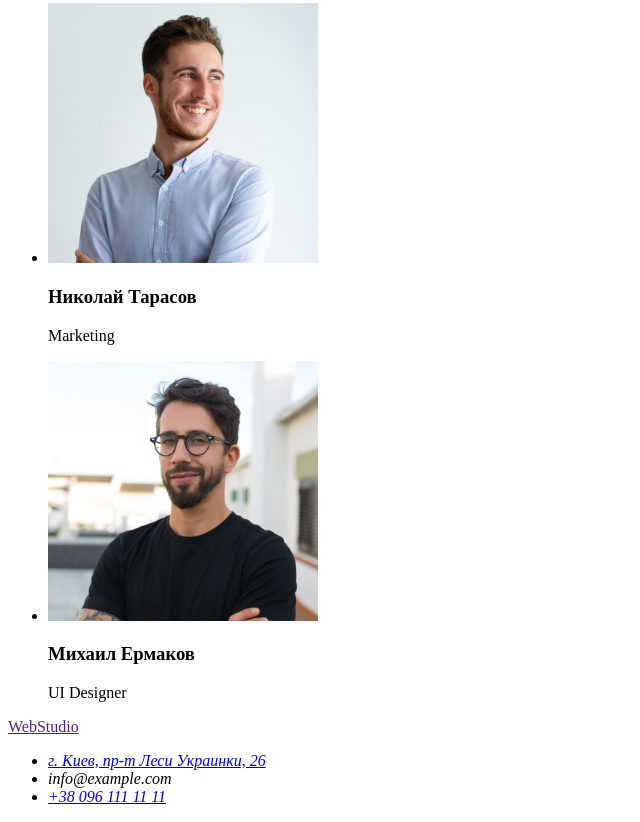
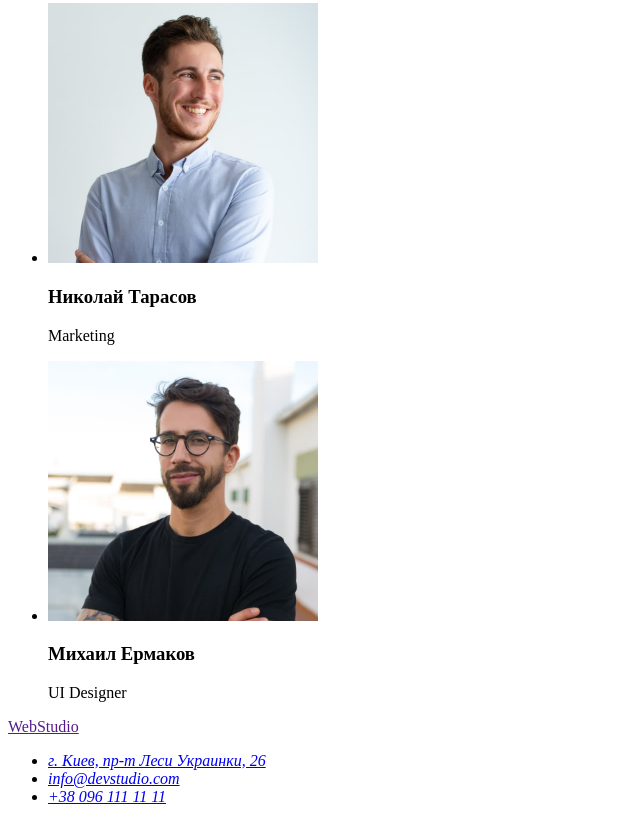
Before and after one commit to P-Sichkar/goit-markup-hw-02, a plain HTML site: page index.html in a window 1280 px wide. Shown: the part 2333-3155 px from the top of the page, without its empty margins (0-640 px from the left). Drawn offline with Linux system fonts and the light colour scheme.

Commit message:
Update index.html

```diff
--- a/index.html
+++ b/index.html
@@ -109,7 +109,7 @@
                 >г. Киев, пр-т Леси Украинки, 26</a
               >
             </li>
-            <li><a href="mailto: info@devstudio.com"></a>info@example.com</li>
+            <li><a href="mailto:info@devstudio.com">info@devstudio.com</a></li>
             <li><a href="tel:+380961111111">+38 096 111 11 11</a></li>
           </ul>
         </address>
```
